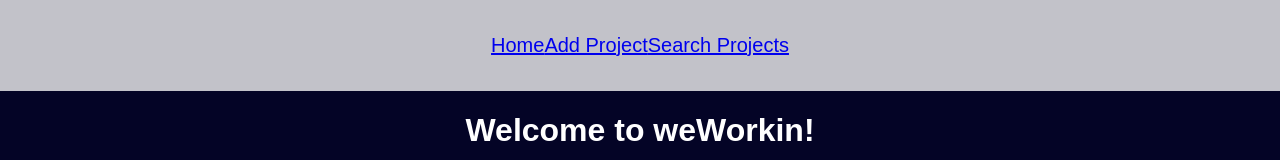
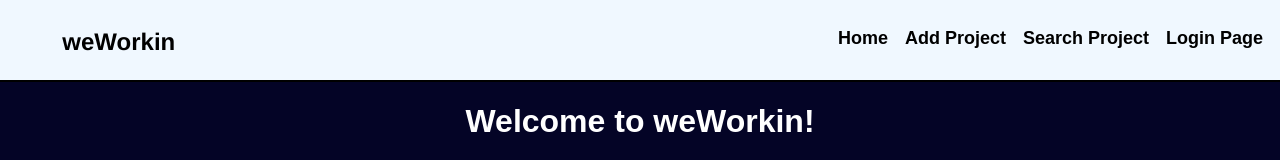
Before and after one commit to daunelaugust/weWorkin, a React (Create React App) app in the folder web/: page / in a window 1280 px wide. Shown: the top 160 px of the page. Built offline with nearby package versions, Linux system fonts and the light colour scheme; no server answers.

Commit message:
Change navbar

```diff
--- a/web/src/App.js
+++ b/web/src/App.js
@@ -1,32 +1,21 @@
 import "./App.css";
 import AddProject from "./AddProjects/AddProject.jsx";
-import { Routes, Route } from "react-router-dom";
+import { Routes, Route, BrowserRouter } from "react-router-dom";
 import { Link } from "react-router-dom"; // Import Link from react-router-dom
 import HomePage from "./HomePage.js"; // Import the HomePage component
 import LoginPage from './pages/LoginPage.js';
-
+import Navbar from "./components/Navbar.js";
 function App() {
   return (
     <div className="App">
-      <nav className="topnav">
-        <ul className = "link_list" style={{ listStyleType: "none", padding: 0 }}>
-          <li>
-            <Link to="/"> Home </Link>
-          </li>
-          <li>
-            <Link to="/AddProject"> Add Project </Link>
-          </li>
-          <li>
-            <Link to="/Projects"> Search Projects </Link>
-          </li>
-        </ul>
-      </nav>
-      <Routes>
-        <Route path="/" element={<HomePage />} />{" "}
-        {/* Render HomePage component for the "/" route */}
-        <Route path="/addproject" element={<AddProject />} />
-        <Route path="/loginpage" element={<LoginPage />} />
-      </Routes>
+      <BrowserRouter>
+        <Navbar />
+        <Routes>
+          <Route path="/" element={<HomePage />} />{" "}
+          <Route path="/addproject" element={<AddProject />} />
+          <Route path="/loginpage" element={<LoginPage />} />
+        </Routes>
+      </BrowserRouter>
     </div>
   );
 }
--- /dev/null
+++ b/web/src/components/Navbar.css
@@ -0,0 +1,61 @@
+.nav-container{
+    width: 100%;
+    margin: 0;
+    height: 80px;
+    border-bottom: 2.5px solid black;
+    background-color: aliceblue;
+}
+
+.nav-container nav {
+    display: flex;
+    flex-direction: row;
+    justify-content: space-between;
+}
+
+.nav-title{
+    width: 237.547px;
+    font-family: Helvetica, Arial, sans-serif;
+}
+
+.nav-title p {
+    font-size: 1.5em;
+    padding-bottom: 5px;
+    font-weight: bold;
+}
+.nav-title p a{
+    display: inline;
+    text-decoration: none;
+    color: black;
+}
+
+
+.nav-list, .nav-title{
+    display: flex;
+    flex-direction: column;
+    justify-content: center;
+}
+
+.nav-list ul{
+    margin: 0;
+    padding: 0;
+}
+
+.nav-list li{
+    display: inline;
+    text-decoration: none;
+    margin-right: 17px;
+    padding-bottom: 5px;
+    border-bottom: 3px solid rgba(156, 2, 2, 0);
+}
+
+.nav-list li:hover{
+    border-bottom: 3px solid rgb(156, 2, 2);
+    padding-bottom: 5px;
+}
+
+.nav-list li a{
+    text-decoration: none;
+    color: black;
+    font-size: 18px;
+    font-weight: bold;
+}
--- /dev/null
+++ b/web/src/components/Navbar.js
@@ -0,0 +1,23 @@
+import { Link } from "react-router-dom";
+import './Navbar.css';
+const Navbar = () => {
+    return(
+        <div className="nav-container">
+            <nav>
+                <div className="nav-title">
+                    <p><Link to="/">weWorkin</Link></p>
+                </div>
+                <div className="nav-list">
+                    <ul>
+                        <li><Link to="/">Home</Link></li>
+                        <li><Link to="/AddProject">Add Project</Link></li>
+                        <li><Link to="/Projects">Search Project</Link></li>
+                        <li><Link to="/LoginPage">Login Page</Link></li>
+                    </ul>
+                </div>
+            </nav>
+        </div>
+    );
+}
+
+export default Navbar;
--- a/web/src/index.js
+++ b/web/src/index.js
@@ -18,9 +18,7 @@ root.render(
       clientId={clientId}
       redirectUri={window.location.origin}
     >
-      <Router>
-        <App />
-      </Router>
+    <App />
     </Auth0Provider>
   </React.StrictMode>
 );
```
